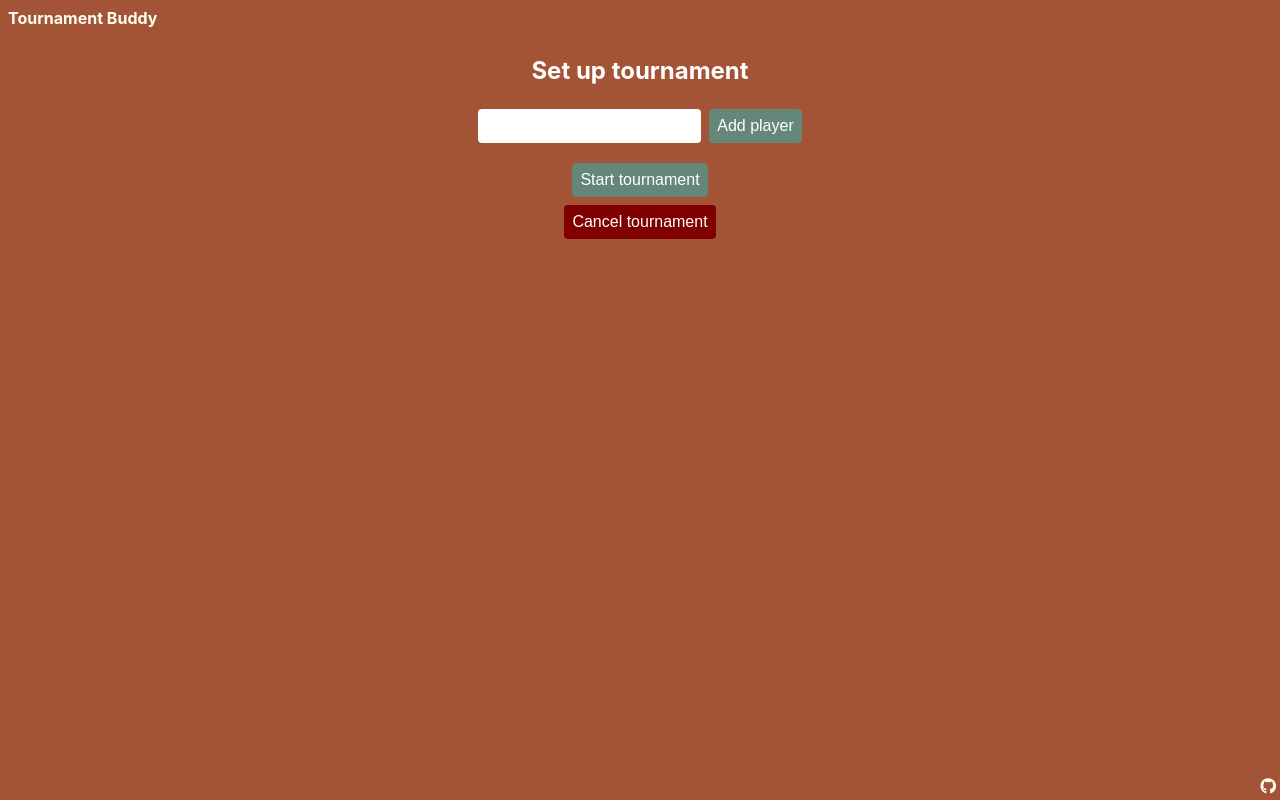
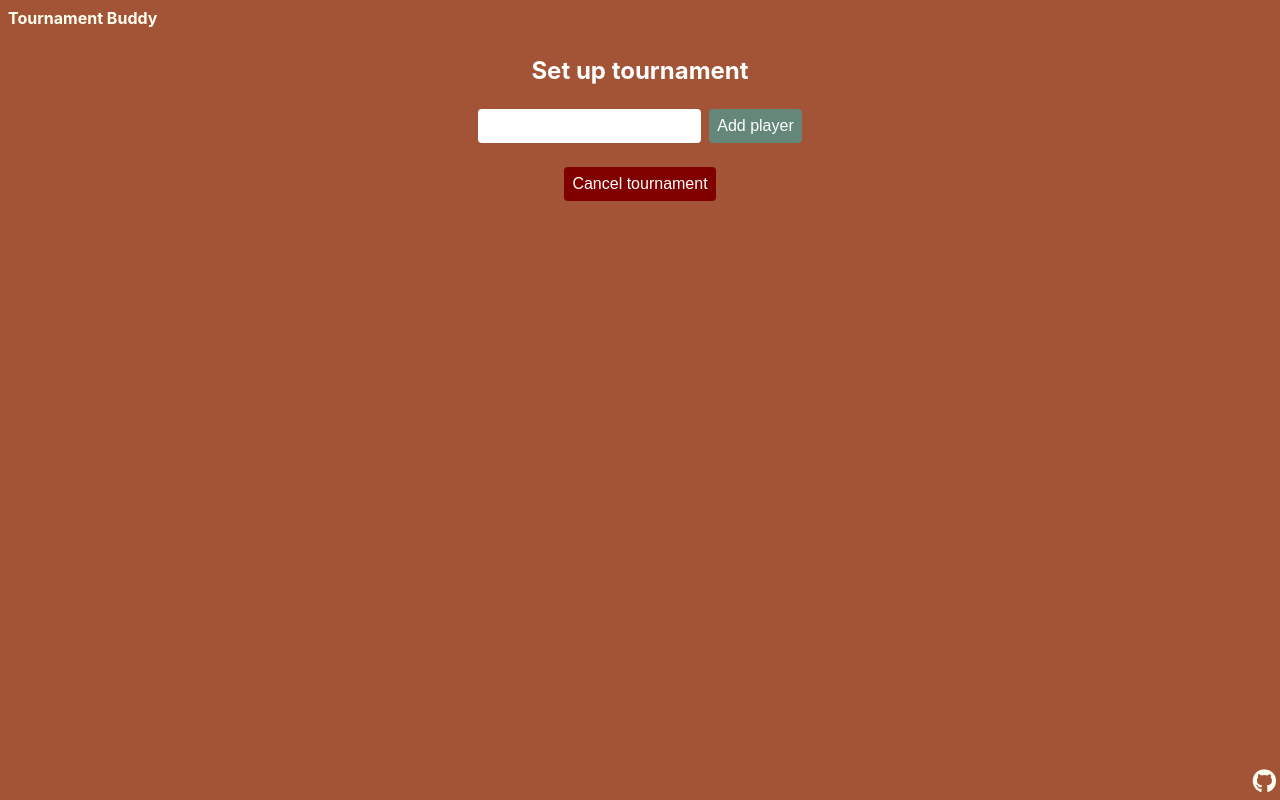
Before and after one commit to askjervold/tournament-buddy, a React (Create React App) app: page / in a window 1280 px wide. Both pictures are taken after a click on the button "Create tournament". Built offline with nearby package versions, Linux system fonts and the light colour scheme.

Commit message:
Improve tournament setup UX

```diff
--- a/src/App.scss
+++ b/src/App.scss
@@ -32,6 +32,7 @@ main {
   display: flex;
   flex-direction: row-reverse;
   padding: 0.25rem;
+  font-size: 24px;
 }
 
 a {
@@ -79,6 +80,10 @@ a {
   }
 }
 
+.btn-group {
+  margin-top: 1rem;
+}
+
 input {
   border: none;
   border-radius: $input-border-radius;
@@ -92,7 +97,7 @@ input {
   margin: 1rem;
   max-width: 400px;
 
-  @media (min-width: 768px) {
+  @media (min-width: 430px) {
     margin: 1rem auto;
   }
 
--- a/src/containers/setup.tsx
+++ b/src/containers/setup.tsx
@@ -1,4 +1,4 @@
-import React, { useState } from 'react';
+import React, { useRef, useState } from 'react';
 import { useHistory } from 'react-router-dom';
 import Button from '../components/button';
 import Routes from '../constants/routes';
@@ -10,12 +10,18 @@ export default function Setup() {
   const { players, setPlayers, startTournament } = useTournamentContext();
   const [name, setName] = useState<string>('');
   const [editing, setEditing] = useState<number>(-1);
+  const addPlayerRef = useRef<HTMLInputElement>(null);
+
+  const handleInputKeypress = (event: React.KeyboardEvent) => {
+    if (event.key === 'Enter') addPlayer();
+  }
 
   const addPlayer = () => {
     setPlayers((prev) => {
       return [...prev, { name, id: players.length + 1 }];
     });
     setName('');
+    addPlayerRef?.current?.focus();
   };
 
   const removePlayer = (index: number) => {
@@ -51,12 +57,6 @@ export default function Setup() {
   return (
     <>
       <h1>Set up tournament</h1>
-      <input
-        type="text"
-        value={name}
-        onChange={(event) => setName(event.currentTarget.value)}
-      />
-      <Button onClick={addPlayer} inline={true}>Add player</Button>
       <ol className="player-list">
         {players.map((player, index) => (
           <li className="player" key={'player' + player.id}>
@@ -84,8 +84,24 @@ export default function Setup() {
           </li>
         ))}
       </ol>
-      <Button onClick={start}>Start tournament</Button>
-      <Button onClick={cancel} remove={true}>Cancel tournament</Button>
+
+      <div className="add-player">
+        <input
+          ref={addPlayerRef}
+          type="text"
+          value={name}
+          onChange={(event) => setName(event.currentTarget.value)}
+          onKeyPress={handleInputKeypress}
+        />
+        <Button onClick={addPlayer} inline={true}>Add player</Button>
+      </div>
+
+      <div className="btn-group">
+        <Button onClick={cancel} inline={true} remove={true}>Cancel tournament</Button>
+        {players.length > 0 &&
+          <Button onClick={start} inline={true}>Start tournament</Button>
+        }
+      </div>
     </>
   );
 }
```
